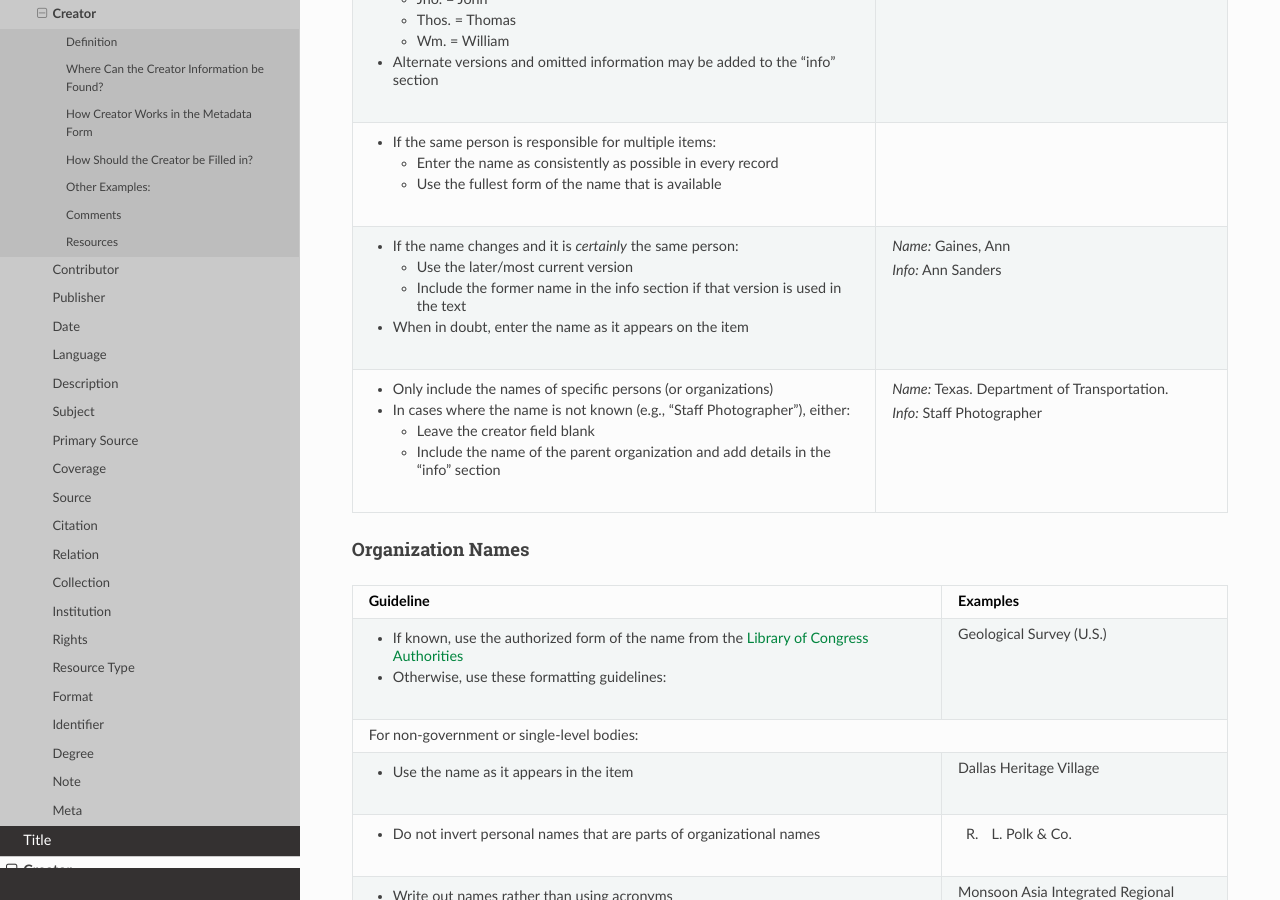
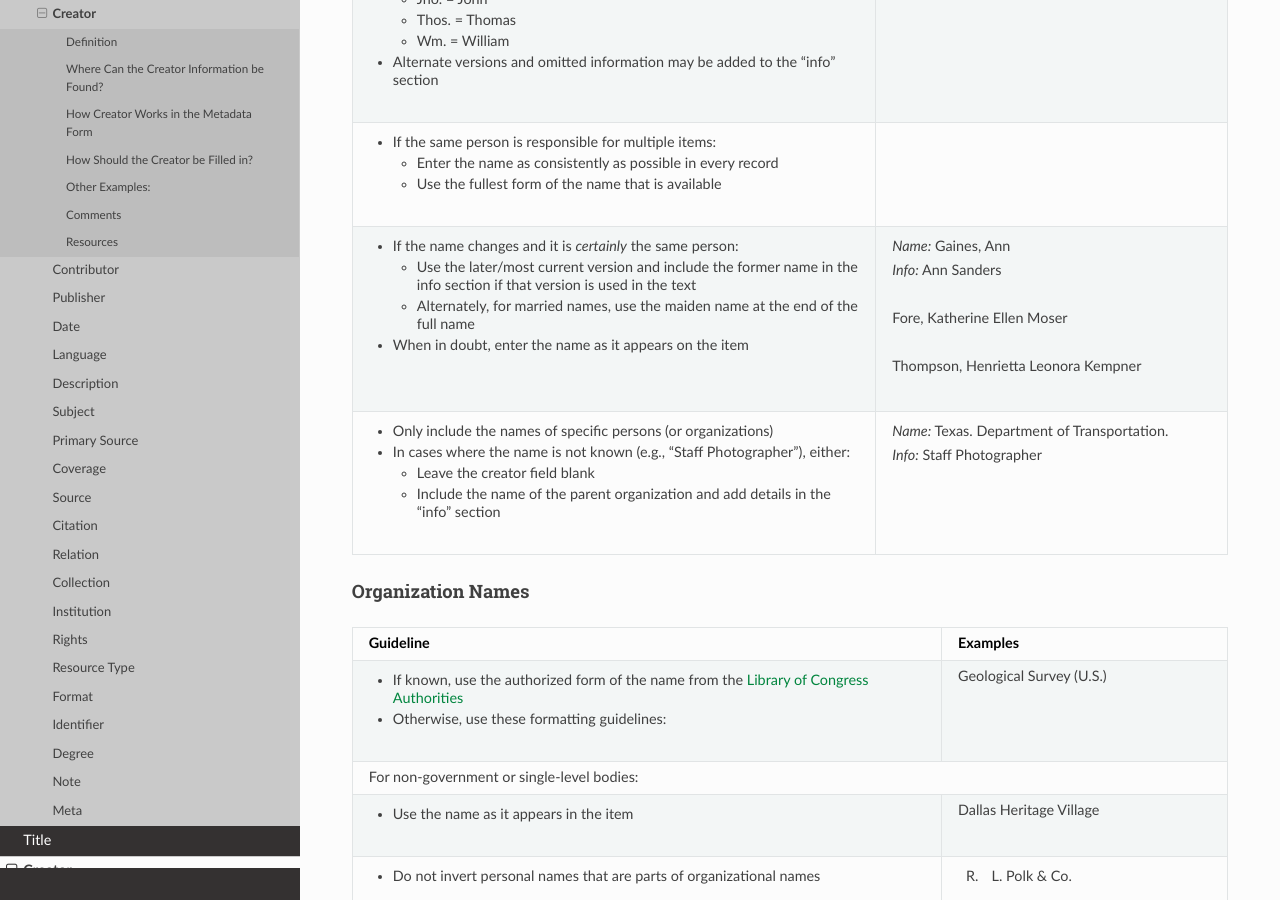
Before and after one commit to unt-libraries/untl-metadata-documentation, a Sphinx documentation site: the page built from docs/fields/creator.rst, in a window 1280 px wide and 900 px high, scrolled down 4037 px. Built offline with Sphinx 7.4.7 and the Read the Docs theme 3.1.0, drawn with Linux system fonts in a browser that asks for light colours.

Commit message:
Update creator/contributor examples

```diff
--- a/docs/fields/creator.rst
+++ b/docs/fields/creator.rst
@@ -219,9 +219,11 @@ Personal Names
 |-  If the name changes and it is *certainly* the same      | | *Name:* Gaines, Ann                 |
 |   person:                                                 | | *Info:* Ann Sanders                 |
 |                                                           |                                       |
-|   -   Use the later/most current version                  |                                       |
-|   -   Include the former name in the info section if that |                                       |
-|       version is used in the text                         |                                       |
+|   -   Use the later/most current version and include the  |                                       |
+|       former name in the info section if that version is  | | Fore, Katherine Ellen Moser         |
+|       used in the text                                    |                                       |
+|   -   Alternately, for married names, use the maiden name | | Thompson, Henrietta Leonora Kempner |
+|       at the end of the full name                         |                                       |
 |                                                           |                                       |
 |-  When in doubt, enter the name as it appears on the item |                                       |
 +-----------------------------------------------------------+---------------------------------------+
```
Also changed, not shown: docs/fields/contributor.rst (+5 -3 lines).
